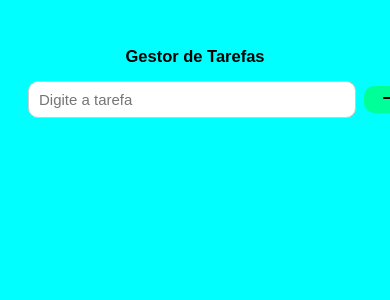
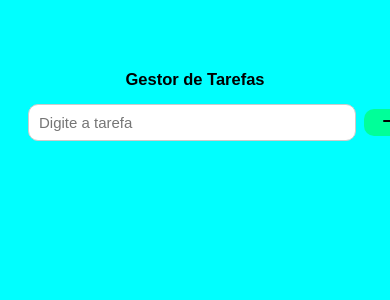
Before and after one commit to rute-git/to_do_app, a Flask app: page / in a window 390 px wide; the page is wider, and only the part inside the window is pictured. Shown: the top 300 px of that part. Run offline with Flask 3, Linux system fonts and the light colour scheme.

```diff
--- a/static/css/style.css
+++ b/static/css/style.css
@@ -8,9 +8,9 @@ body {
 @media screen and (max-width: 400px) {
     body {
         font-size: 11px;
-        padding: 7px 20px;;
+        padding: 20px 20px;;
         line-height: 1.3;
-        margin-top: 25px;
+        margin-top: 35px;
     }
 }
 
```
